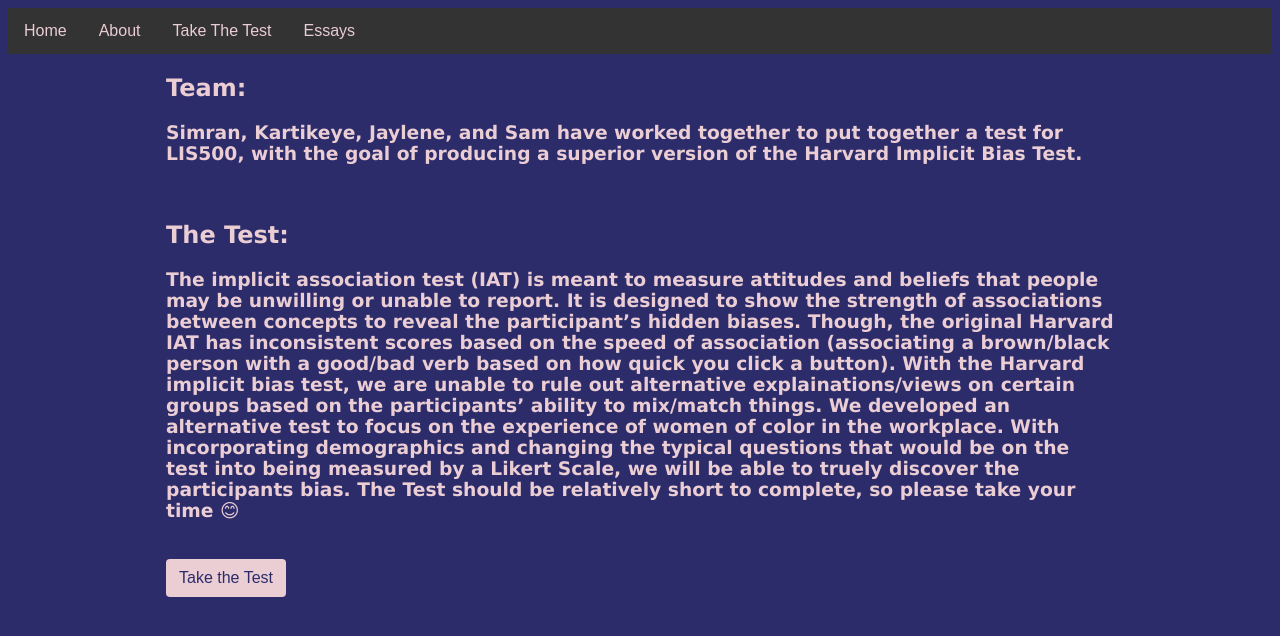
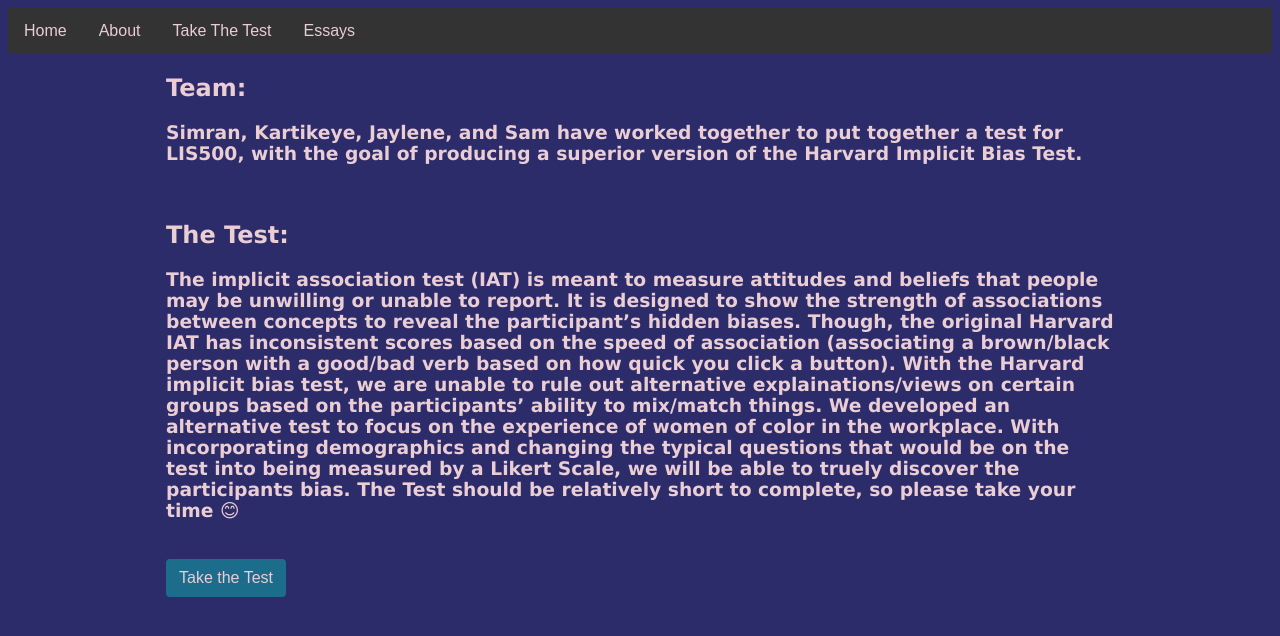
Before and after one commit to samschiedermayer/LIS500-FinalProject, a plain HTML site: page index.html in a window 1280 px wide. In both pictures the pointer is over the button "Take the Test". Drawn offline with Linux system fonts and the light colour scheme.

Commit message:
hover effect button

```diff
--- a/index.css
+++ b/index.css
@@ -112,3 +112,10 @@ h3 {
 	color: #2c2c6a;
 	background-color: #ebcdd4;
 }
+
+
+.bootstrap-btn:hover{
+  background-color: #1c6c8c;
+  color: #ebcdd4;
+
+}
```
